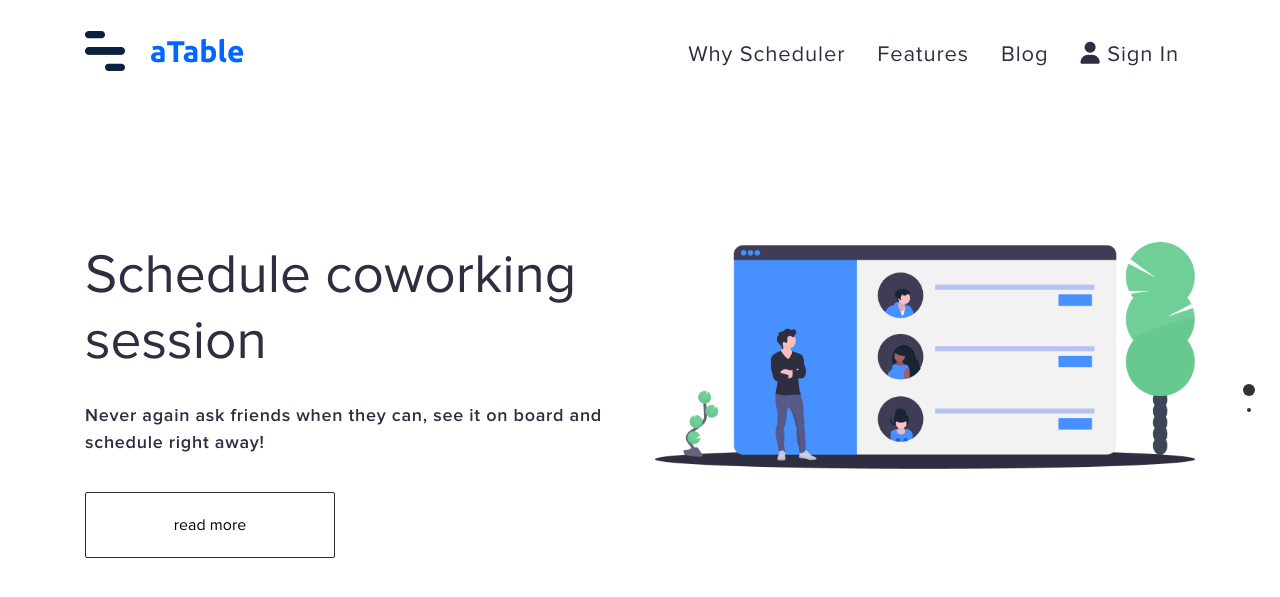
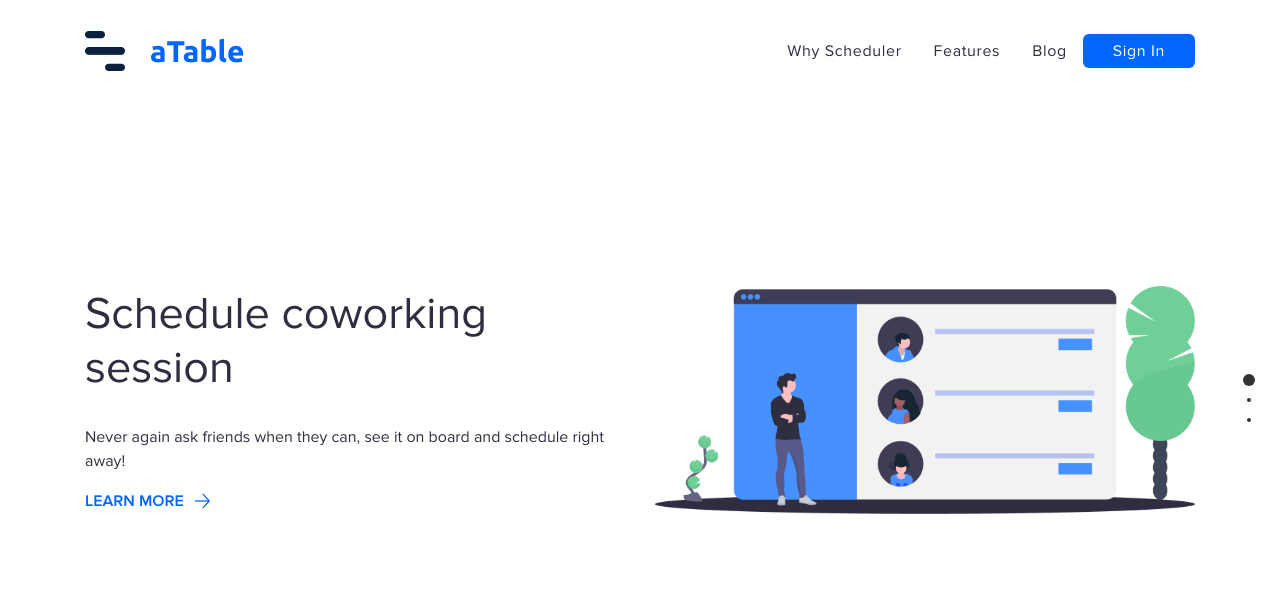
Before and after one commit to medjedovicm/atable-homepage, a PHP site: page /index.html in a window 1280 px wide. Shown: the top 597 px of the page. Run offline with PHP 8.4, Linux system fonts and the light colour scheme; some libraries are stand-ins or nearby versions.

Commit message:
homepage fixes | learn more boxes

```diff
--- a/css/styles.css
+++ b/css/styles.css
@@ -26,6 +26,20 @@ p {
     padding-bottom: 100px;
 }
 
+.brand-anchor {
+    color: #0066FF !important;
+    font-family: "ProximaNovaSemiBold", sans-serif;
+    text-decoration: none !important;
+    display: inline-flex;
+    align-items: center;
+}
+
+.brand-anchor img {
+    margin-left: 10px;
+
+    transition: all 0.2s ease-out;
+}
+
 .header-container {
     position: fixed;
     top: 0;
@@ -46,12 +60,19 @@ p {
 
 .nav-link {
     color: #2F2E41;
-    font-size: 22px;
+    font-size: 16px;
     letter-spacing: 0.04em;
 }
 
 .nav-link:hover {
     color: #4790FF;
+}
+
+.nav-link.login {
+    background: #0066FF;
+    border-radius: 6px;
+    color: white;
+    padding: 5px 30px;
 }
 
 .header {
@@ -80,21 +101,63 @@ p {
     padding-top: 140px;
 }
 
-/* .section1 {
-    margin-bottom: 35vh;
-} */
-
-/* .section2 {
-    margin-bottom: 100px;
-} */
-
-.section1 .coworking-col-img img, .section2 .coworking-col-img img {
+.col-img img {
     max-width: 550px;
     width: 100%;
 }
 
-.section1 .coworking-col-desc .main-text, .section2 .coworking-col-desc .main-text {
-    font-size: 55px;
+.col-desc .main-text {
+    font-size: 45px;
+    margin-bottom: 30px;
+}
+
+.learn-more-box {
+    display: flex;
+    align-items: center;
+    justify-content: center;
+
+    position: absolute;
+    margin-top: 20px;
+
+    padding: 15px 20px;
+    /* box-shadow: 0 0 4px 0px #0000006b; */
+    /* box-shadow: 0px 0px 7px -2px rgba(0, 0, 0, 0.64); */
+    /* border: 1px solid rgba(0, 0, 0, 0.37); */
+
+    overflow: hidden;
+    border-radius: 6px;
+
+    transition: all 0.2s ease-in;
+
+    opacity: 0;
+}
+
+.learn-more-box.tip1 {
+    box-shadow: 0px 0px 7px -2px rgba(0, 0, 0, 0.64);
+}
+
+.learn-more-box.tip2 {
+    border: 1px solid rgba(0, 0, 0, 0.37);
+}
+
+.learn-more-box.tip3 {
+    border-top: 1px solid #0000003d;
+    border-radius: 0;
+    margin-top: 10px;
+    padding-left: 0;
+}
+
+.learn-more-box.opened {
+    opacity: 1;
+}
+
+.learn-more-box p {
+    margin: 0;
+}
+
+.brand-anchor .arrow-rotate-bottom {
+    image-rendering: pixelated;
+    transform: rotate(90deg);
 }
 
 .section1 .coworking-col-desc .sub-text, .section2 .coworking-col-desc .sub-text {
@@ -148,10 +211,9 @@ p {
     width: 100%;
     height: 100px;
 
-    background: #F5F9FC;
+    /* background: #F5F9FC; */
 
-    /* padding: 0px 110px; */
-
+    border-top: 1px solid rgba(0, 0, 0, 0.12156862745098039);
     color: #0A2240;
 }
 
--- a/index.html
+++ b/index.html
@@ -47,7 +47,7 @@
                         <a href="#" class="nav-link">Features</a>
                         <a href="#" class="nav-link">Blog</a>
                         <a href="https://scheduler-angular.herokuapp.com/login" class="nav-link login">
-                            <i class="fas fa-user"></i>
+                            <!-- <i class="fas fa-user"></i> -->
                             Sign In
                         </a>
                     </div>
@@ -72,19 +72,33 @@
         <div id="topSection" class="section">
             <div class="container">
                 <div class="section1">
-                    <div class="row justify-content-between flex-column flex-lg-row">
-                        <div class="col coworking-col-desc">
+                    <div class="row align-items-center justify-content-between flex-column flex-lg-row">
+                        <div class="col-6 col-desc">
                             <h1 class="main-text">Schedule coworking session</h1>
 
                             <p class="sub-text">Never again ask friends when they can, see it on board and schedule right away!</p>
 
-                            <button class="schd-button d-none d-lg-block read-more">read more</button>
+                            <!-- <button class="schd-button d-none d-lg-block read-more">read more</button> -->
+                            <a href="#" id="coworkingDetails" class="brand-anchor">
+                                LEARN MORE
+                                <img draggable="false" src="./assets/arrow-right.png">
+                            </a>
+
+                            <div id="coworkingBox" class="learn-more-box tip1">
+                                <p>Lorem ipsum dolor sit amet, consectetur adipiscing elit. Donec facilisis lectus felis, eget volutpat metus dapibus lobortis. Morbi sagittis nulla.</p>
+                            </div>
                         </div>
-                        <div class="col coworking-col-img d-flex d-lg-block justify-content-center">
+
+                        <div class="col-6 col-img d-flex d-lg-block justify-content-center">
                             <img src="./assets/coworking.png" draggable="false" alt="coworking session">
                         </div>
+
                         <div class="col d-flex d-lg-none justify-content-center mt-5">
-                            <button class="schd-button read-more">read more</button>
+                            <!-- <button class="schd-button read-more">read more</button> -->
+                            <a href="#" class="brand-anchor">
+                                LEARN MORE
+                                <img draggable="false" src="./assets/arrow-right.png">
+                            </a>
                         </div>
                     </div>
                 </div>
@@ -95,18 +109,66 @@
             <div class="container">
                 <div class="section2">
                     <div class="row align-items-center justify-content-between flex-column flex-lg-row">
-                        <div class="col coworking-col-img d-flex d-lg-block justify-content-center mb-5 mb-lg-0">
+                        <div class="col-5 col-img d-flex d-lg-block justify-content-center mb-5 mb-lg-0">
                             <img src="./assets/prediction.png" draggable="false" alt="coworking session">
                         </div>
-                        <div class="col coworking-col-desc">
+                        <div class="col-7 col-desc">
                             <h1 class="main-text">Smart task time prediction</h1>
 
                             <p class="sub-text">AI powered task time estimation. Know how long it takes so you don’t get fooled by workers.</p>
 
-                            <button class="schd-button d-none d-lg-block">read more</button>
+                            <!-- <button class="schd-button d-none d-lg-block">read more</button> -->
+                            <a href="#" id="predictionDetails" class="brand-anchor">
+                                LEARN MORE
+                                <img draggable="false" src="./assets/arrow-right.png">
+                            </a>
+
+                            <div id="predictionBox" class="learn-more-box tip2">
+                                <p>Lorem ipsum dolor sit amet, consectetur adipiscing elit. Donec facilisis lectus felis, eget volutpat metus dapibus lobortis. Morbi sagittis nulla.</p>
+                            </div>
                         </div>
                         <div class="col d-flex d-lg-none justify-content-center">
-                            <button class="schd-button">read more</button>
+                            <!-- <button class="schd-button">read more</button> -->
+                            <a href="#" class="brand-anchor">
+                                LEARN MORE
+                                <img draggable="false" src="./assets/arrow-right.png">
+                            </a>
+                        </div>
+                    </div>
+                </div>
+            </div>
+        </div>
+
+        <div style="margin-top: 180px" class="section">
+            <div class="container">
+                <div class="section3">
+                    <div class="row align-items-center justify-content-between flex-column flex-lg-row">
+                        <div class="col-7 col-desc">
+                            <h1 class="main-text">Real-Time chat and activity tracker</h1>
+
+                            <p class="sub-text">AI powered task time estimation. Know how long it takes so you don’t get fooled by workers.</p>
+
+                            <!-- <button class="schd-button d-none d-lg-block read-more">read more</button> -->
+                            <a href="#" id="chatDetails" class="brand-anchor">
+                                LEARN MORE
+                                <img draggable="false" src="./assets/arrow-right.png">
+                            </a>
+
+                            <div id="chatBox" class="learn-more-box tip3">
+                                <p>Lorem ipsum dolor sit amet, consectetur adipiscing elit. Donec facilisis lectus felis, eget volutpat metus dapibus lobortis. Morbi sagittis nulla.</p>
+                            </div>
+                        </div>
+
+                        <div class="col-5 col-img d-flex d-lg-block justify-content-center">
+                            <img src="./assets/chat.png" draggable="false" alt="coworking session">
+                        </div>
+
+                        <div class="col d-flex d-lg-none justify-content-center mt-5">
+                            <!-- <button class="schd-button read-more">read more</button> -->
+                            <a href="#" class="brand-anchor">
+                                LEARN MORE
+                                <img draggable="false" src="./assets/arrow-right.png">
+                            </a>
                         </div>
                     </div>
                 </div>
--- a/js/main.js
+++ b/js/main.js
@@ -27,4 +27,22 @@ $(document).ready(function() {
     $('.read-more').click(function() {
         fullpage_api.moveSectionDown();
     });
+
+    $('#coworkingDetails').click(function() {
+        $('#coworkingDetails img').toggleClass('arrow-rotate-bottom');
+
+        $('#coworkingBox').toggleClass('opened');
+    });
+
+    $('#predictionDetails').click(function() {
+        $('#predictionDetails img').toggleClass('arrow-rotate-bottom');
+
+        $('#predictionBox').toggleClass('opened');
+    });
+
+    $('#chatDetails').click(function() {
+        $('#chatDetails img').toggleClass('arrow-rotate-bottom');
+
+        $('#chatBox').toggleClass('opened');
+    });
 });
```
Also changed, not shown: assets/arrow-right.png (added), assets/chat.png (added).
